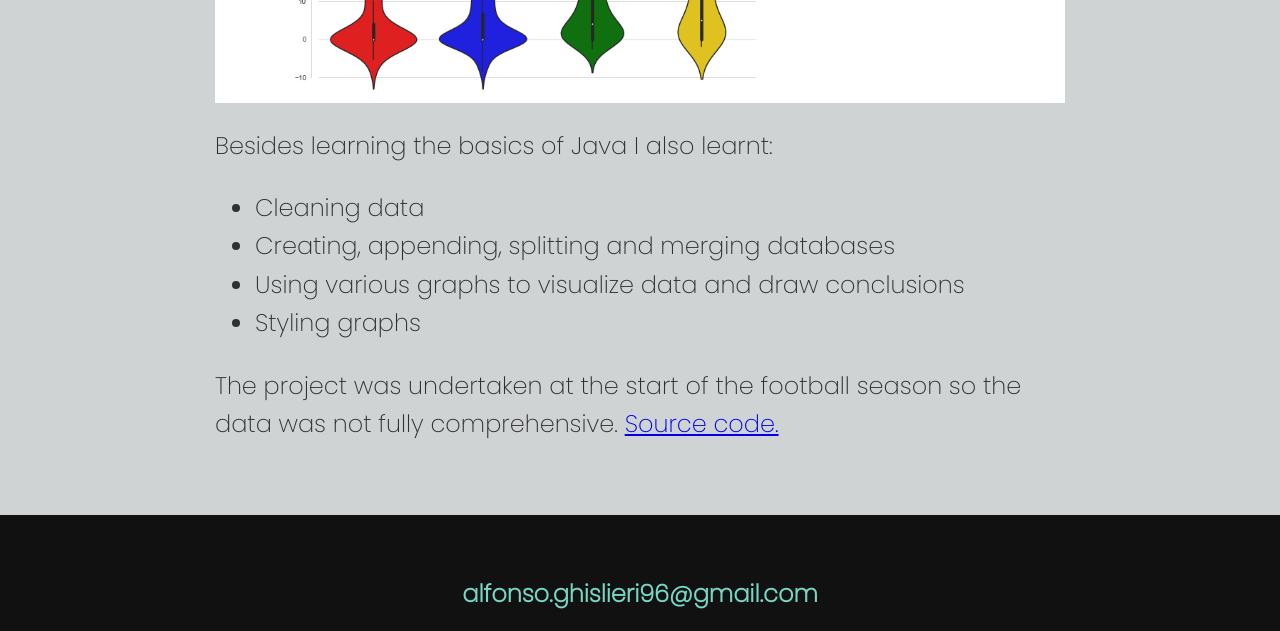
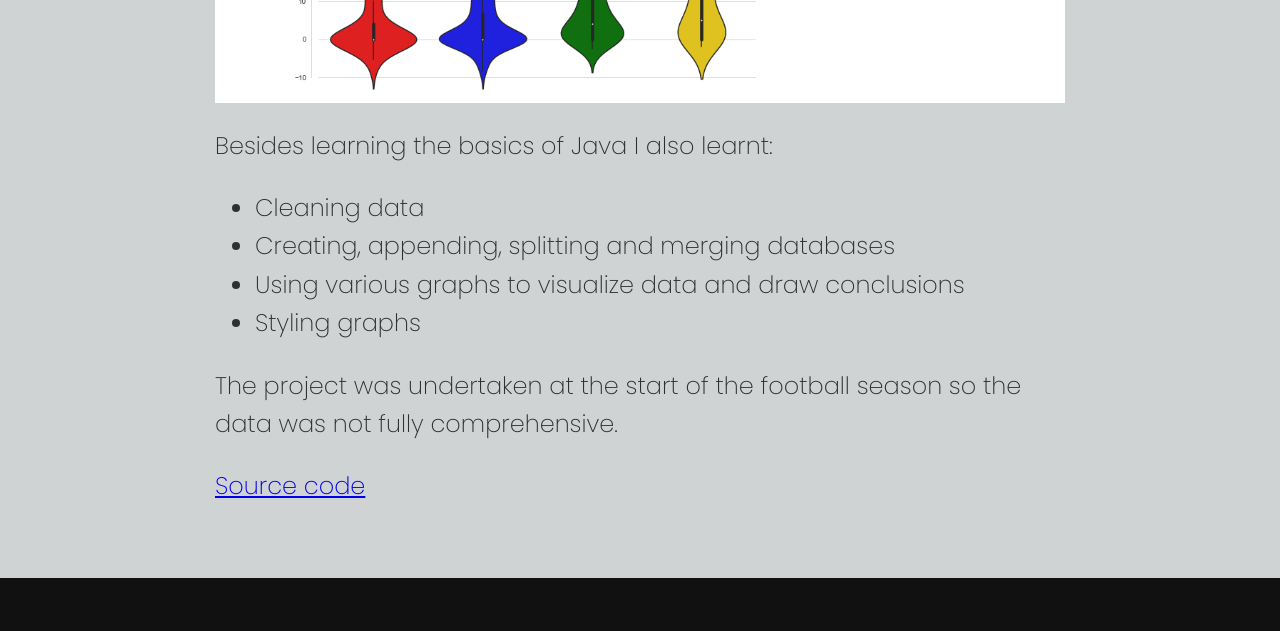
Before and after one commit to AlfonsoGhislieri/Portfolio, a plain HTML site: page fantrax.html in a window 1280 px wide. Shown: the part 1122-1753 px from the top of the page. Drawn offline with nearby package versions, Linux system fonts and the light colour scheme.

Commit message:
Fixing text

```diff
--- a/fantrax.html
+++ b/fantrax.html
@@ -52,12 +52,11 @@
                     <li> Using various graphs to visualize data and draw conclusions</li>
                     <li> Styling graphs</li>
                 </ul>
-
             </p>
-            <p> The project was undertaken at the start of the football season so the data was not fully comprehensive.
-                <a href="https://github.com/AlfonsoGhislieri/Fantasy-Football-Analytics">Source code.</a>
+            <p>
+                The project was undertaken at the start of the football season so the data was not fully comprehensive.
             </p>
-
+            <p><a href="https://github.com/AlfonsoGhislieri/Fantasy-Football-Analytics">Source code</a></p>
         </div>
 
 
```
Also changed, not shown: task-divider.html (+1 -1 lines).
